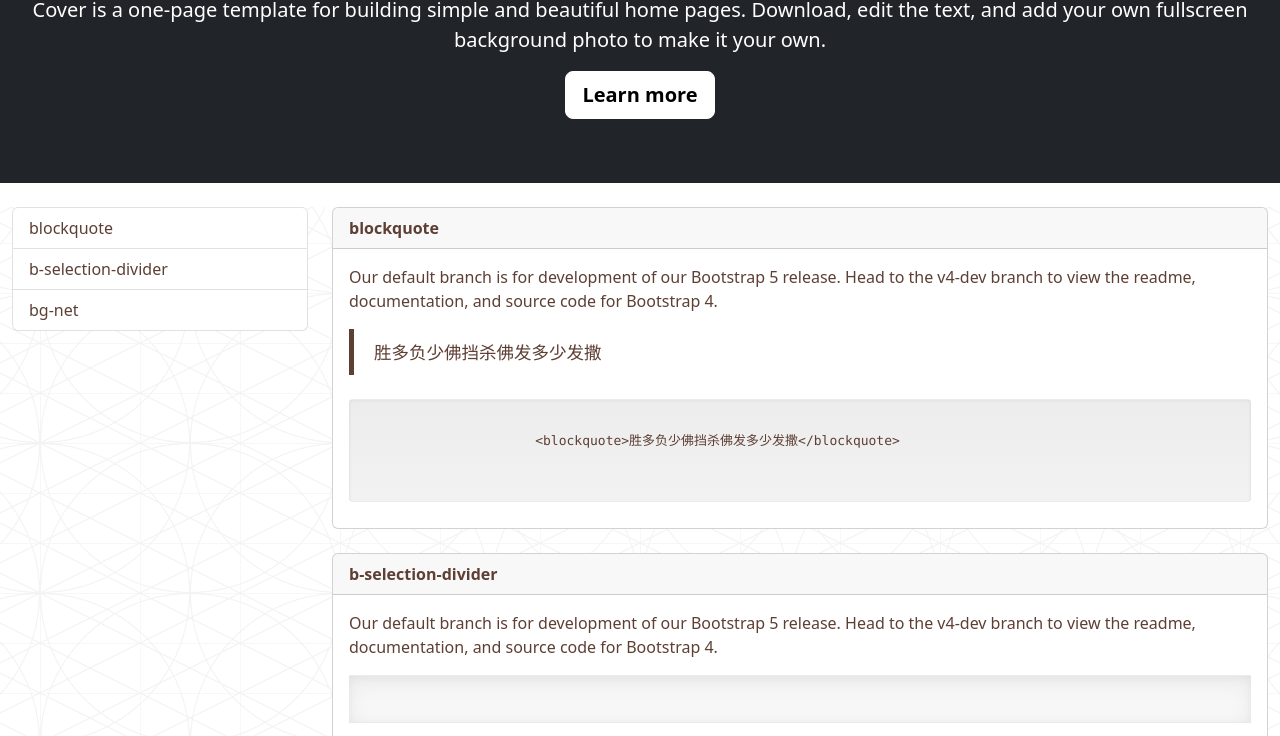
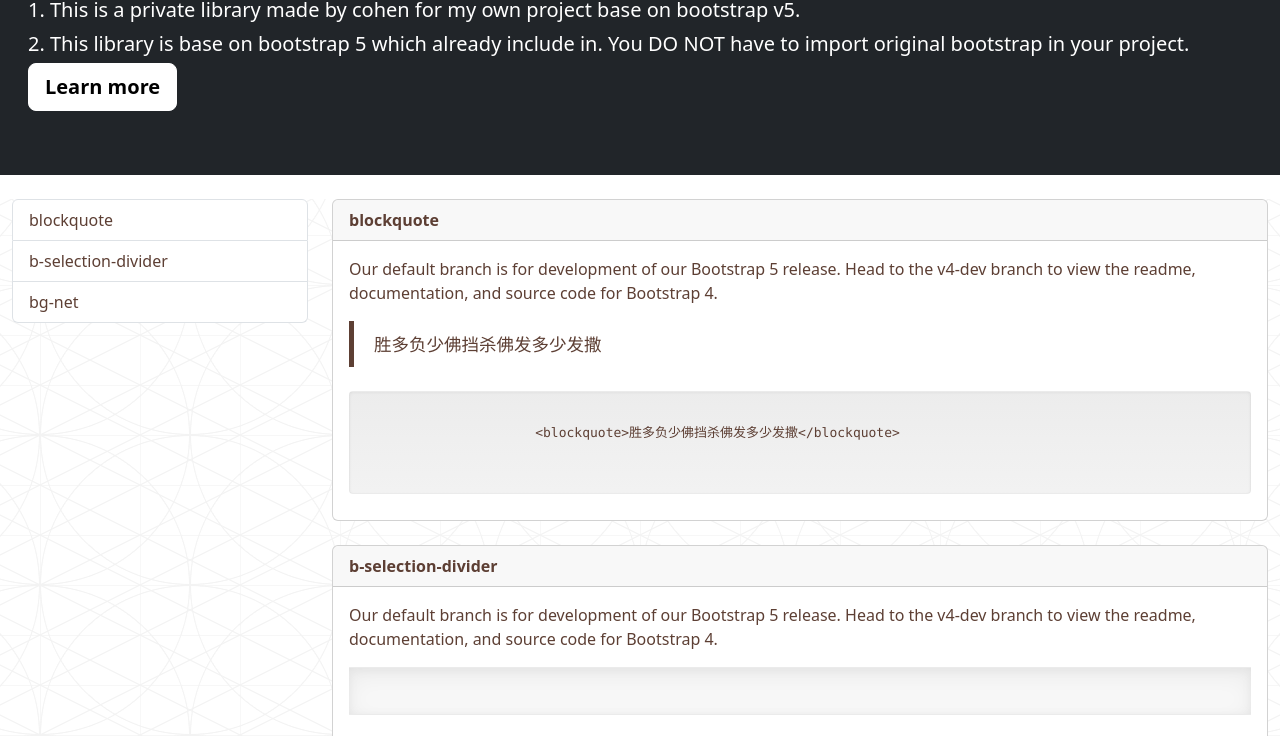
Before and after one commit to Cohen-Wang/bootstrap-cohen, a website built with webpack: page src/index.html in a window 1280 px wide. Shown: the part 165-901 px from the top of the page. Built offline with nearby package versions, Linux system fonts and the light colour scheme.

Commit message:
first commit

```diff
--- a/src/index.html
+++ b/src/index.html
@@ -17,9 +17,10 @@
   <!-- jumbotron -->
   <div class="text-bg-dark py-5 mb-4">
     <div class="container-xxl">
-      <div class="my-auto px-3 text-center">
+      <div class="my-auto px-3">
         <h1><%= htmlWebpackPlugin.options.title %></h1>
-        <p class="lead">Cover is a one-page template for building simple and beautiful home pages. Download, edit the text, and add your own fullscreen background photo to make it your own.</p>
+        <p class="lead mb-1">1. This is a private library made by cohen for my own project base on bootstrap v5.</p>
+        <p class="lead mb-1">2. This library is base on bootstrap 5 which already include in. You DO NOT have to import original bootstrap in your project.</p>
         <p class="lead">
           <a href="#" class="btn btn-lg btn-light fw-bold border-white bg-white">Learn more</a>
         </p>
--- a/webpack.config.js
+++ b/webpack.config.js
@@ -39,7 +39,7 @@ module.exports = {
   plugins: [
     new HtmlWebpackPlugin({
       template: path.join(__dirname, './src/index.html'),// 指定模板文件
-      title: 'bootstrap5.cohen', // 设置 HTML 的 title
+      title: 'bootstrap-cohen', // 设置 HTML 的 title
       filename: 'index.html', // //打包后输出的文件名
       inject: 'body', // 指定资源注入的位置
       minify: {
```
